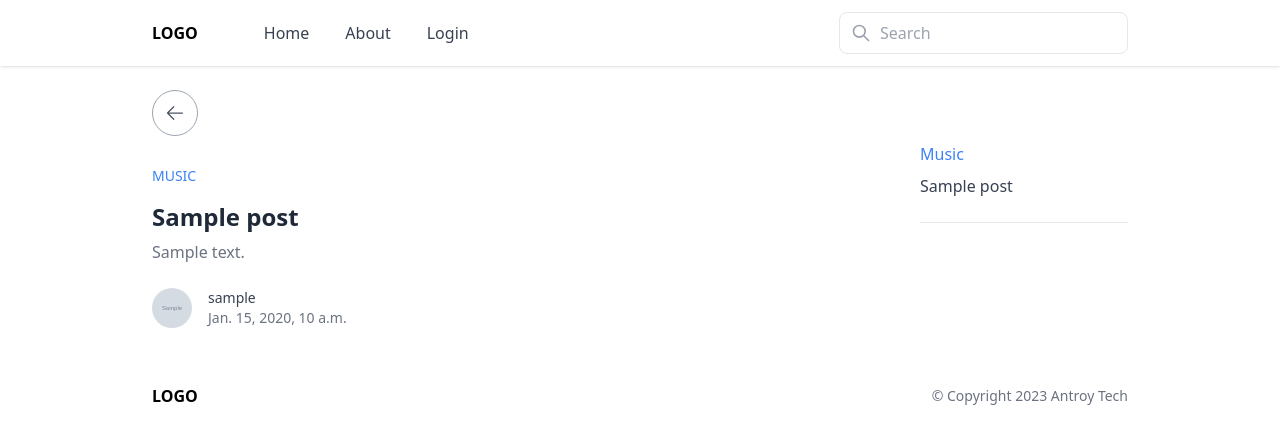
After one commit to antheiz/Django-Blog, a Django app: page /post/1/ in a window 1280 px wide. The commit adds this page. Shown: the top 444 px of the page. Run offline with Django 4.2, Linux system fonts and the light colour scheme; tables that the repository leaves empty hold one stand-in row (values such as "Sample post"); grey boxes marked "Sample" are stand-in pictures; some libraries are stand-ins or nearby versions.

Commit message:
feat: crud post

```diff
--- a/blog/models.py
+++ b/blog/models.py
@@ -1,6 +1,9 @@
 from django.db import models
 from django.utils import timezone
-from django.contrib.auth import get_user_model
+from django.urls import reverse
+
+# from django.contrib.auth import get_user_model
+from django.contrib.auth.models import User
 
 # Create your models here.
 
@@ -10,7 +13,7 @@ CATEGORY = (
     ("technology", "technology"),
 )
 
-User = get_user_model()
+# User = get_user_model()
 
 
 class Post(models.Model):
@@ -22,3 +25,6 @@ class Post(models.Model):
 
     def __str__(self):
         return self.title
+
+    def get_absolute_url(self):
+        return reverse("blog:post-detail", kwargs={"pk": self.pk})
--- a/blog/templates/blog/index.html
+++ b/blog/templates/blog/index.html
@@ -45,7 +45,7 @@
 
       <div class="mt-2">
         <a
-          href="#"
+          href="{% url 'blog:post-detail' post.id %}"
           class="text-xl font-bold text-gray-700 dark:text-white hover:text-gray-600 dark:hover:text-gray-200 hover:underline"
           tabindex="0"
           role="link"
@@ -56,7 +56,7 @@
 
       <div class="flex items-center justify-between mt-4">
         <a
-          href="#"
+          href="{% url 'blog:post-detail' post.id %}"
           class="text-blue-600 dark:text-blue-400 hover:underline"
           tabindex="0"
           role="link"
--- /dev/null
+++ b/blog/templates/blog/post_detail.html
@@ -0,0 +1,100 @@
+<!-- prettier-ignore -->
+{% extends 'base.html' %}
+
+
+{% block content %}
+<section class="bg-white dark:bg-gray-900">
+  <div class="max-w-screen-lg mx-auto p-6">
+    <a
+      class="inline-block rounded-full border border-gray-400 p-3 text-gray-600 bg-transparent hover:bg-gray-100"
+      href="{% url 'blog:index' %}"
+    >
+      <svg
+        xmlns="http://www.w3.org/2000/svg"
+        fill="none"
+        viewBox="0 0 24 24"
+        stroke-width="1.5"
+        stroke="currentColor"
+        class="w-5 h-5"
+      >
+        <path
+          stroke-linecap="round"
+          stroke-linejoin="round"
+          d="M10.5 19.5L3 12m0 0l7.5-7.5M3 12h18"
+        />
+      </svg>
+    </a>
+
+    <div class="lg:flex lg:-mx-6">
+      <div class="lg:w-3/4 lg:px-6">
+        <div>
+          <div class="flex justify-between mt-6">
+            <p class="text-sm text-blue-500 uppercase">{{ object.category }}</p>
+
+            {% if object.author == request.user %}
+            <div>
+              <a
+                class="inline-block rounded-md px-6 text-white bg-blue-500 hover:bg-blue-600"
+                href="{% url 'blog:post-update' object.id %}"
+              >
+                Update
+              </a>
+              <a
+                class="inline-block rounded-md px-6 text-white bg-red-500 hover:bg-red-600"
+                href="{% url 'blog:post-delete' object.id %}"
+              >
+                Delete
+              </a>
+            </div>
+            {% endif %}
+          </div>
+
+          <h1
+            class="max-w-lg mt-4 text-2xl font-semibold leading-tight text-gray-800 dark:text-white"
+          >
+            {{object.title}}
+          </h1>
+
+          <p class="mt-2 text-gray-500 dark:text-gray-400">
+            {{ object.content }}
+          </p>
+
+          <div class="flex items-center mt-6">
+            <img
+              class="object-cover object-center w-10 h-10 rounded-full"
+              src="{{ object.author.profile.profile_img.url }}"
+              alt=""
+            />
+
+            <div class="mx-4">
+              <h1 class="text-sm text-gray-700 dark:text-gray-200">
+                {{object.author.username}}
+              </h1>
+              <p class="text-sm text-gray-500 dark:text-gray-400">
+                {{object.date_posted}}
+              </p>
+            </div>
+          </div>
+        </div>
+      </div>
+
+      <div class="mt-8 lg:w-1/4 lg:mt-0 lg:px-6">
+        {% for post in posts %}
+        <div>
+          <h3 class="text-blue-500 capitalize">{{post.category}}</h3>
+
+          <a
+            href="{% url 'blog:post-detail' post.id %}"
+            class="block mt-2 font-medium text-gray-700 hover:underline hover:text-gray-500 dark:text-gray-400"
+          >
+            {{ post.title }}
+          </a>
+        </div>
+
+        <hr class="my-6 border-gray-200 dark:border-gray-700" />
+        {% endfor %}
+      </div>
+    </div>
+  </div>
+</section>
+{% endblock content %}
--- a/blog/urls.py
+++ b/blog/urls.py
@@ -1,8 +1,19 @@
 from django.urls import path
 from blog import views
+from blog.views import (
+    PostListView,
+    PostDetailView,
+    PostCreateView,
+    PostUpdateView,
+    PostDeleteView,
+)
 
 app_name = "blog"
 urlpatterns = [
-    path("", views.index, name="index"),
+    path("", PostListView.as_view(), name="index"),
+    path("post/<int:pk>/", PostDetailView.as_view(), name="post-detail"),
+    path("post/new/", PostCreateView.as_view(), name="post-create"),
+    path("post/<int:pk>/update/", PostUpdateView.as_view(), name="post-update"),
+    path("post/<int:pk>/delete/", PostDeleteView.as_view(), name="post-delete"),
     path("about/", views.about, name="about"),
 ]
--- a/blog/views.py
+++ b/blog/views.py
@@ -1,5 +1,13 @@
 from django.shortcuts import render
 from blog.models import Post
+from django.views.generic import (
+    ListView,
+    DetailView,
+    CreateView,
+    UpdateView,
+    DeleteView,
+)
+from django.contrib.auth.mixins import LoginRequiredMixin, UserPassesTestMixin
 
 # Create your views here.
 
@@ -34,5 +42,58 @@ def index(request):
     return render(request, "blog/index.html", context)
 
 
+class PostListView(ListView):
+    model = Post
+    template_name = "blog/index.html"
+    context_object_name = "posts"
+    ordering = ["-date_posted"]
+
+
+class PostDetailView(DetailView):
+    model = Post
+
+    def get_context_data(self, *args, **kwargs):
+        context = super(PostDetailView, self).get_context_data(*args, **kwargs)
+        context["posts"] = Post.objects.all()[:4]
+        return context
+
+
+class PostCreateView(LoginRequiredMixin, CreateView):
+    login_url = "auth:login"
+    model = Post
+    fields = ["title", "content", "category"]
+
+    def form_valid(self, form):
+        form.instance.author = self.request.user
+        return super().form_valid(form)
+
+
+class PostUpdateView(LoginRequiredMixin, UserPassesTestMixin, UpdateView):
+    login_url = "auth:login"
+    model = Post
+    fields = ["title", "content", "category"]
+
+    def form_valid(self, form):
+        form.instance.author = self.request.user
+        return super().form_valid(form)
+
+    def test_func(self):
+        post = self.get_object()
+        if self.request.user == post.author:
+            return True
+        return False
+
+
+class PostDeleteView(LoginRequiredMixin, UserPassesTestMixin, DeleteView):
+    model = Post
+    success_url = "/"
+
+    def test_func(self):
+        post = self.get_object()
+        if self.request.user == post.author:
+            return True
+        return False
+
+
 def about(request):
     return render(request, "blog/about.html")
--- a/django_project/settings.py
+++ b/django_project/settings.py
@@ -149,5 +149,5 @@ CRISPY_ALLOWED_TEMPLATE_PACKS = "tailwind"
 
 CRISPY_TEMPLATE_PACK = "tailwind"
 
-AUTH_USER_MODEL = "users.CustomUser"
-AUTHENTICATION_BACKENDS = ("users.backends.EmailBackend",)
+# AUTH_USER_MODEL = "users.CustomUser"
+# AUTHENTICATION_BACKENDS = ("users.backends.EmailBackend",)
--- a/templates/partials/navbar.html
+++ b/templates/partials/navbar.html
@@ -70,6 +70,16 @@
 
         {% if request.user.is_authenticated %}
         <a
+          href="{% url 'blog:post-create' %}"
+          class="px-2.5 py-2 text-gray-700 transition-colors duration-300 transform rounded-lg dark:text-gray-200 hover:bg-gray-100 dark:hover:bg-gray-700 md:mx-2"
+          >New post</a
+        >
+        <a
+          href="{% url 'auth:profile' %}"
+          class="px-2.5 py-2 text-gray-700 transition-colors duration-300 transform rounded-lg dark:text-gray-200 hover:bg-gray-100 dark:hover:bg-gray-700 md:mx-2"
+          >Profile</a
+        >
+        <a
           href="{% url 'auth:logout' %}"
           class="px-2.5 py-2 text-gray-700 transition-colors duration-300 transform rounded-lg dark:text-gray-200 hover:bg-gray-100 dark:hover:bg-gray-700 md:mx-2"
           >Logout</a
--- a/users/admin.py
+++ b/users/admin.py
@@ -2,6 +2,6 @@ from django.contrib import admin
 
 # Register your models here.
 
-from users.models import CustomUser, Profile
+from users.models import Profile
 
-admin.site.register([CustomUser, Profile])
+admin.site.register(Profile)
--- a/users/forms.py
+++ b/users/forms.py
@@ -1,9 +1,11 @@
 from django import forms
-from django.contrib.auth import get_user_model
+
+# from django.contrib.auth import get_user_model
+from django.contrib.auth.models import User
 from django.contrib.auth.forms import UserCreationForm, AuthenticationForm
 from users.models import Profile
 
-User = get_user_model()
+# User = get_user_model()
 
 
 class UserRegisterForm(UserCreationForm):
--- a/users/models.py
+++ b/users/models.py
@@ -1,23 +1,24 @@
 from django.db import models
-from django.contrib.auth.models import AbstractUser
+
+from django.contrib.auth.models import AbstractUser, User
 from PIL import Image
 
 # Create your models here.
 
 
-class CustomUser(AbstractUser):
-    email = models.EmailField(unique=True)
+# class CustomUser(AbstractUser):
+#     email = models.EmailField(unique=True)
 
 
 class Profile(models.Model):
-    user = models.OneToOneField(CustomUser, on_delete=models.CASCADE)
+    user = models.OneToOneField(User, on_delete=models.CASCADE)
     profile_img = models.ImageField(default="default.jpg", upload_to="profile_pics")
 
     def __str__(self):
         return f"{self.user.username} Profile"
 
-    def save(self):
-        super().save()
+    def save(self, *args, **kwargs):
+        super(Profile, self).save(*args, **kwargs)
 
         img = Image.open(self.profile_img.path)  # Open image
 
--- a/users/signals.py
+++ b/users/signals.py
@@ -1,13 +1,13 @@
 from django.db.models.signals import (
     post_save,
 )  # Import a post_save signal when a user is created
-from django.contrib.auth import (
-    get_user_model,
+from django.contrib.auth.models import (
+    User,
 )  # Import the built-in User model, which is a sender
 from django.dispatch import receiver  # Import the receiver
 from users.models import Profile
 
-User = get_user_model()
+# User = get_user_model()
 
 
 @receiver(post_save, sender=User)
```
Also changed, not shown: blog/templates/blog/post_confirm_delete.html (added, +31 -0 lines), blog/templates/blog/post_form.html (added, +41 -0 lines), blog/migrations/0001_initial.py, blog/migrations/0002_initial.py (deleted), users/migrations/0001_initial.py, users/migrations/0002_profile.py (deleted).
